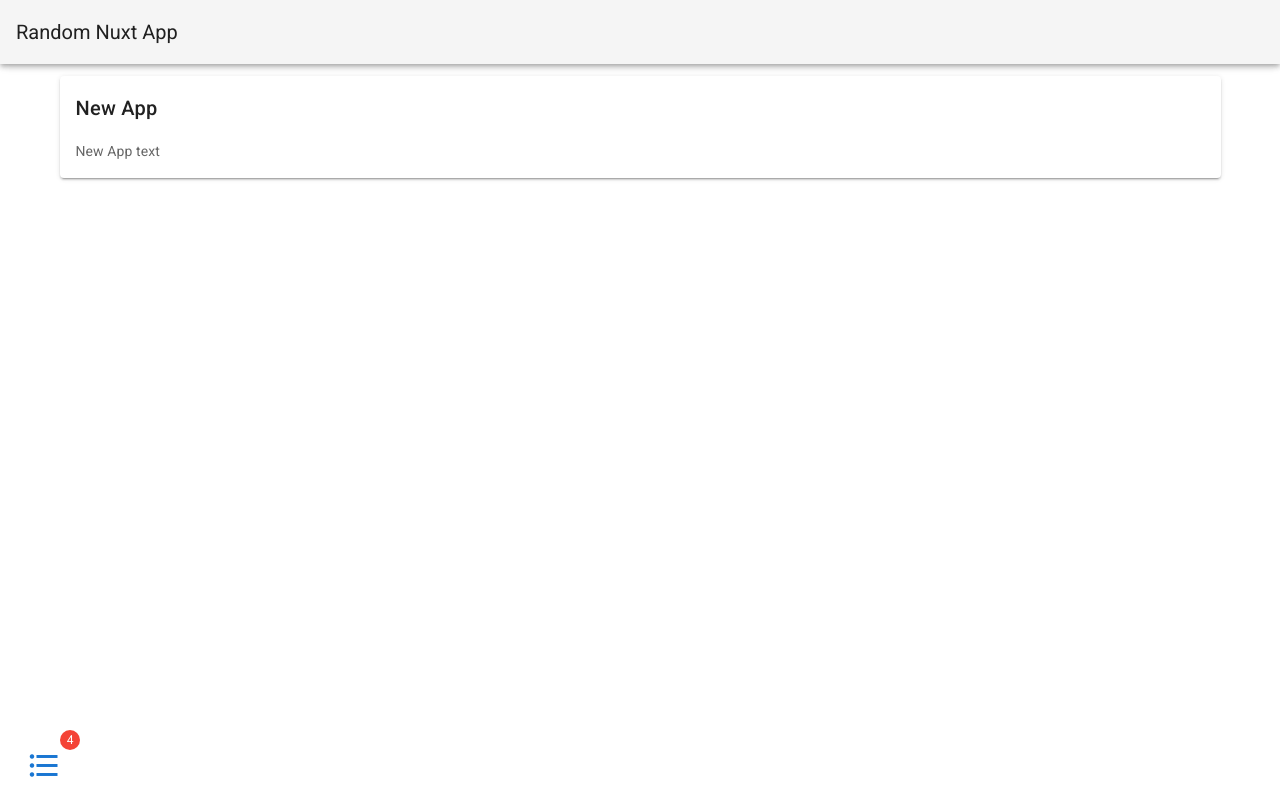
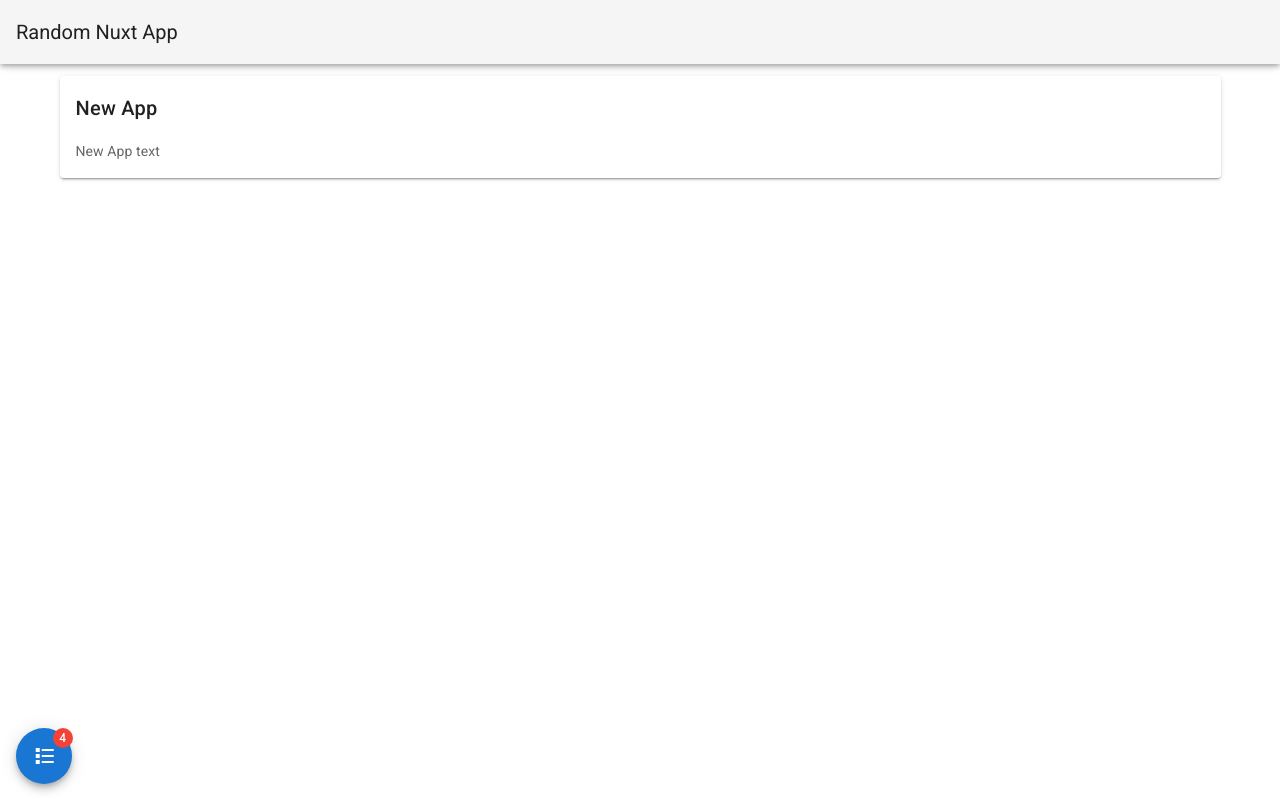
Before and after one commit to niamhabgallagher/random-nuxt-app, a Nuxt app: page / in a window 1280 px wide. Built offline with nearby package versions, Linux system fonts and the light colour scheme.

Commit message:
Fab button with loading items

```diff
--- a/layouts/default.vue
+++ b/layouts/default.vue
@@ -8,11 +8,44 @@
         <Nuxt />
       </v-container>
     </v-main>
-    <v-footer style="background-color: #fff;">
-      <v-badge color="red" :content="items.length" overlap>
-        <v-icon color="primary" style="margin: 10px;" large>mdi-format-list-bulleted</v-icon>
-      </v-badge>
-    </v-footer>
+    <!-- <v-footer style="background-color: #fff;">
+      <v-btn class="mx-2" fab dark color="teal" style="margin: 20px">
+        <v-badge color="red" :content="items.length" >
+          <v-icon dark>
+            mdi-format-list-bulleted-square
+          </v-icon>
+        </v-badge>
+      </v-btn>
+    </v-footer> -->
+    <v-speed-dial
+      v-model="fab"
+      bottom left
+      direction="top"
+      style="width: 15%"
+    >
+    <template #activator>
+      <v-btn v-model="fab" color="blue darken-2" dark fab>
+        <v-badge color="red" :content="items.length">
+          <v-icon v-if="fab" dark>
+            mdi-close
+          </v-icon>
+          <v-icon v-else dark>
+            mdi-format-list-bulleted-square
+          </v-icon>
+        </v-badge>
+      </v-btn>
+    </template>
+    <v-item-group style="width: 100%">
+      <v-item v-for="item in items" :key="item.num" style="margin: 15px">
+        <v-card>
+          <v-card-title>{{ item.title }}</v-card-title>
+          <v-card-text>
+            <v-progress-linear indeterminate :color="item.color"></v-progress-linear>
+          </v-card-text>
+        </v-card>
+      </v-item>
+    </v-item-group>
+  </v-speed-dial>
   </v-app>
 </template>
 
@@ -24,9 +57,10 @@ export default {
       items: [
         { title: 'Loading 1', num: 1, color: 'primary' },
         { title: 'Loading 2', num: 2, color: 'secondary' },
-        { title: 'Loading 3', num: 3, color: 'tertiary' },
+        { title: 'Loading 3', num: 3, color: 'warning' },
         { title: 'Loading 4', num: 4, color: 'success' },
-      ]
+      ],
+      fab: false
     }
   },
 }
--- a/package.json
+++ b/package.json
@@ -17,6 +17,7 @@
     "@nuxtjs/pwa": "^3.3.5",
     "core-js": "^3.25.3",
     "nuxt": "^2.15.8",
+    "postcss-import": "^15.1.0",
     "vue": "^2.7.10",
     "vue-server-renderer": "^2.7.10",
     "vue-template-compiler": "^2.7.10",
```
Also changed, not shown: 1 other file (tests, documents, lock files or other folders).
